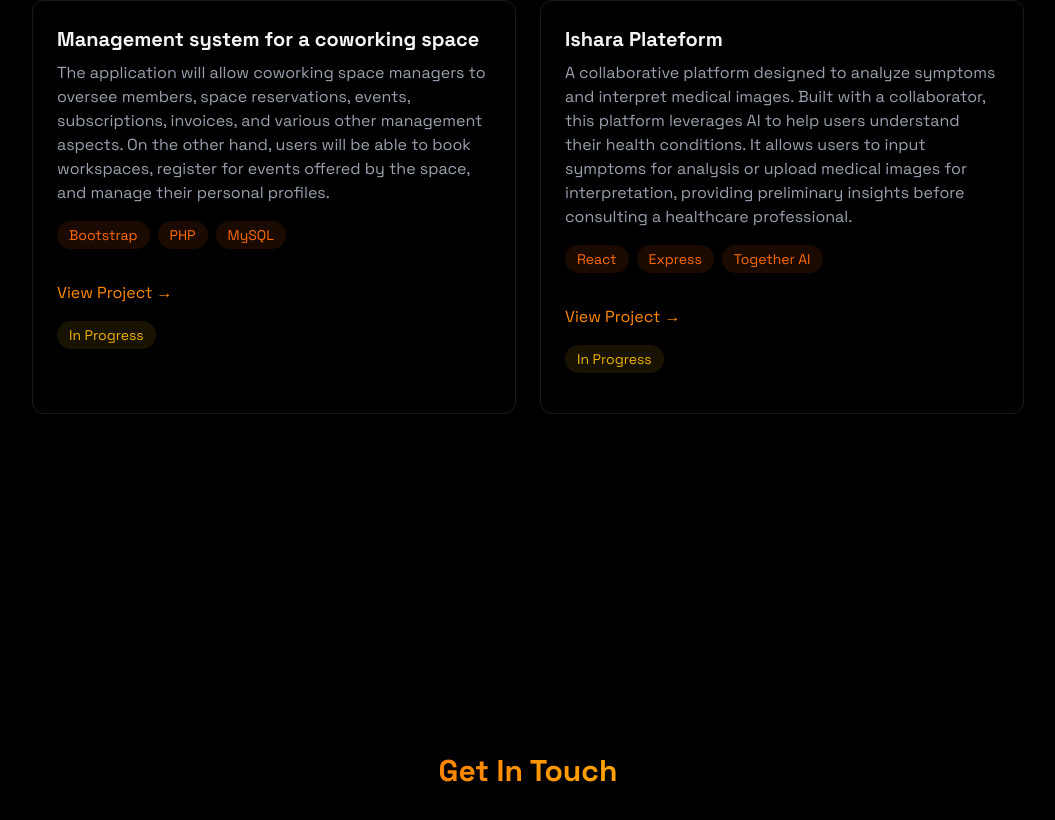
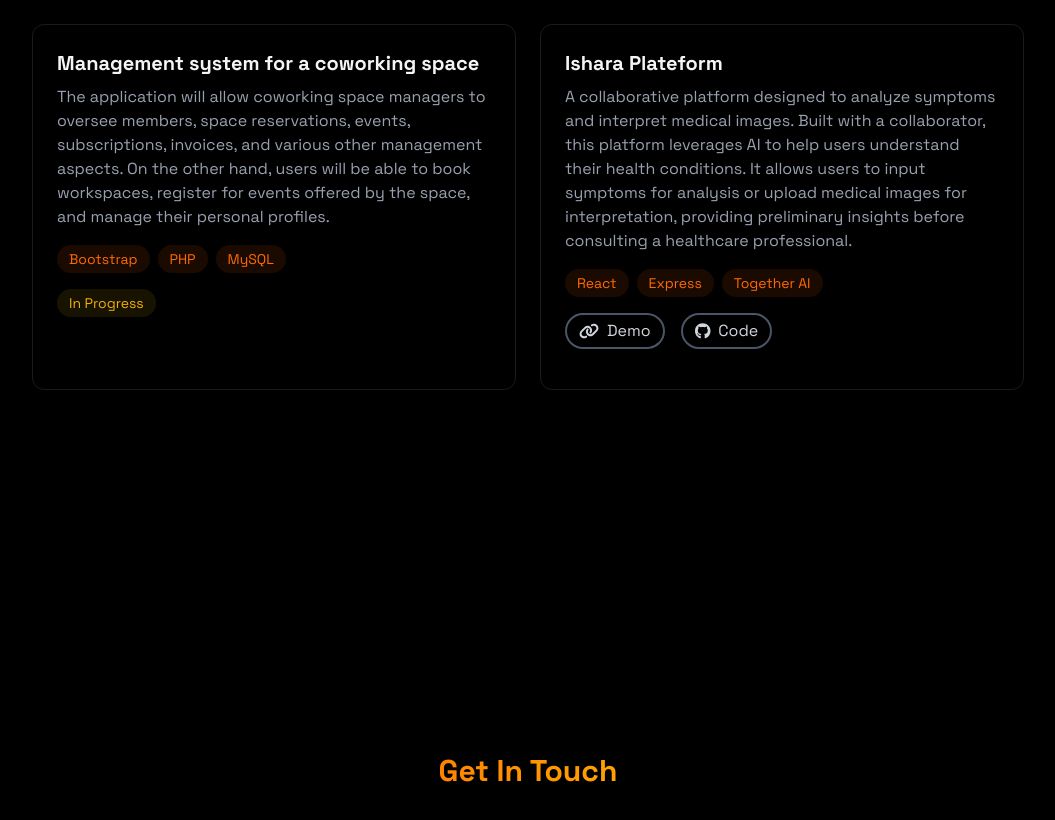
Before and after one commit to ousafa/ousafa-portfolio, a React (Vite) app: page / in a window 1280 px wide. Shown: the part 1827-2647 px from the top of the page, without its empty margins (112-1167 px from the left). Built offline with nearby package versions, Linux system fonts and the light colour scheme.

Commit message:
`Refactor Navbar and Projects components with minor styling changes`

```diff
--- a/src/components/Navbar.jsx
+++ b/src/components/Navbar.jsx
@@ -9,7 +9,8 @@
         <div className="flex items-center justify-between h-16">
           <a href="#home" className="font-mono text-xl font-bold text-white">
             {""}
-            Safa <span className="text-orange-500">Ouammou</span>{" "}
+            <span className="text-orange-500">{"<"}</span>Safa Ouammou{" "}
+            <span className="text-orange-500">{"/>"} </span>
           </a>
 
           {/* Mobile menu  */}
--- a/src/components/sections/Projects.jsx
+++ b/src/components/sections/Projects.jsx
@@ -1,4 +1,7 @@
 import { RevealOnScroll } from "../RevealOnScroll ";
+import { FontAwesomeIcon } from "@fortawesome/react-fontawesome";
+import { faLink } from "@fortawesome/free-solid-svg-icons";
+import { faGithub } from "@fortawesome/free-brands-svg-icons";
 export const Projects = () => {
   return (
     <section
@@ -37,14 +40,7 @@
                 ))}
               </div>
 
-              <div className="flex justify-between items-center">
-                <a
-                  href="#"
-                  className="text-orange-400 hover:text-orange-300 transition-colors my-4"
-                >
-                  View Project →
-                </a>
-              </div>
+              <div className="flex justify-between items-center"></div>
               <div className="flex flex-wrap gap-2 mb-4">
                 <span
                   className="bg-yellow-500/10 text-yellow-500 py-1 px-3 rounded-full text-sm hover:bg-orange-500/20
@@ -88,22 +84,26 @@
                   </span>
                 ))}
               </div>
-              <div className="flex justify-between items-center">
+              <div className="flex gap-4 mb-4">
+                {/* Demo Button */}
                 <a
                   href="#"
-                  className="text-orange-400 hover:text-orange-300 transition-colors my-4"
+                  className="flex items-center gap-2 border-2 border-gray-600 text-gray-300 rounded-full py-1 px-3  hover:bg-orange-500/20 hover:-translate-y-0.5
+                      hover:shadow-[0_2px_8px_rgba(59,130,246,0.2)]"
                 >
-                  View Project →
+                  <FontAwesomeIcon icon={faLink} />
+                  <span> Demo</span>
                 </a>
-              </div>
-              <div className="flex flex-wrap gap-2 mb-4">
-                <span
-                  className="bg-yellow-500/10 text-yellow-500 py-1 px-3 rounded-full text-sm hover:bg-orange-500/20
-                                    hover:shadow-[0_2px_8px_rgba(59,130,246,0.1)] transition-all
-                    "
+                {/* Code Button */}
+                <a
+                  href="https://github.com/ousafa/salamHack-2025-Ishara-Project"
+                  target="_blank"
+                  className="flex items-center gap-2 border-2 border-gray-600 text-gray-300 rounded-full py-1 px-3  hover:bg-orange-500/20 hover:-translate-y-0.5
+                      hover:shadow-[0_2px_8px_rgba(59,130,246,0.2)]"
                 >
-                  In Progress
-                </span>
+                  <FontAwesomeIcon icon={faGithub} />
+                  <span>Code</span>
+                </a>
               </div>
             </div>
           </div>
```
